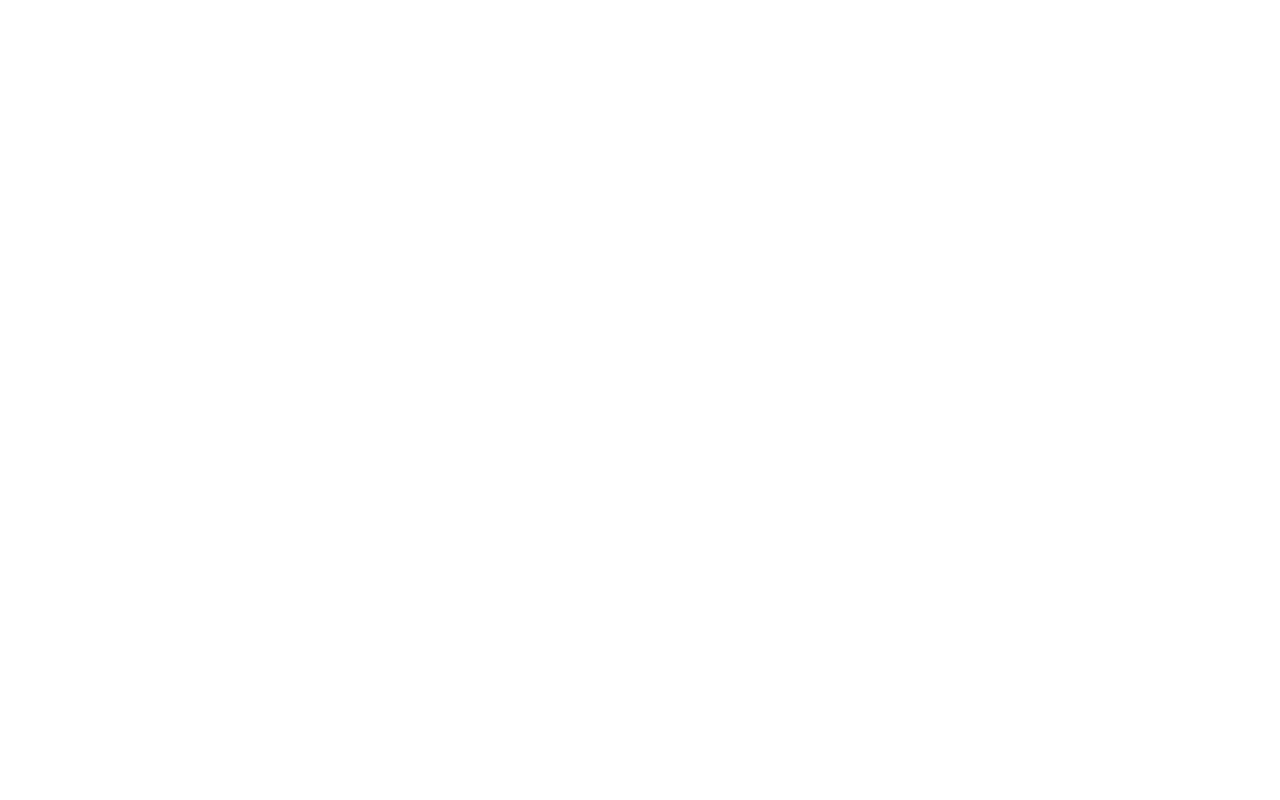
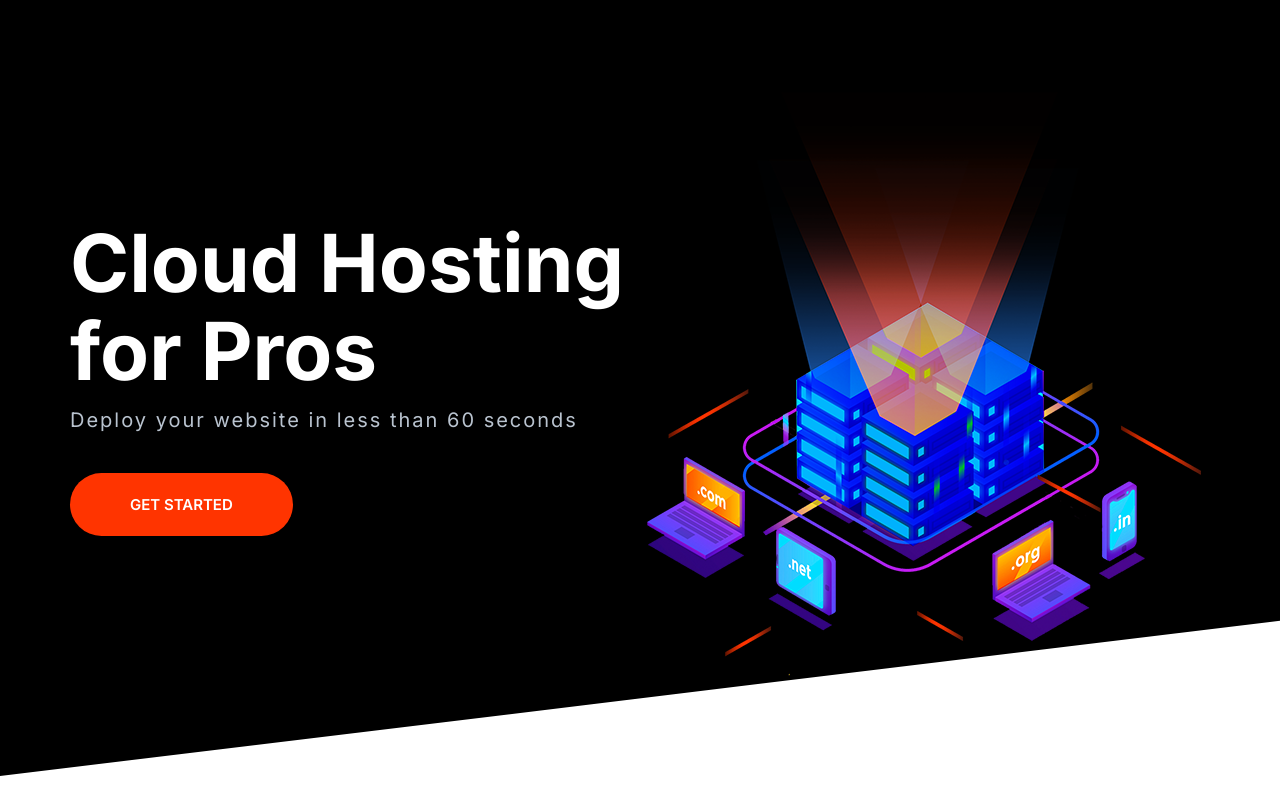
Before and after one commit to KevinCF5/moshify_html_css_project, a plain HTML site: page index.html in a window 1280 px wide. Drawn offline with Linux system fonts and the light colour scheme.

Commit message:
Build the hero component.

```diff
--- a/assets/css/styles.css
+++ b/assets/css/styles.css
@@ -15,6 +15,7 @@
 @import "../../components/collapsibles/_collapsible.css";
 @import "../../components/blocks/_blocks.css";
 @import "../../components/navbars/_navbars.css";
+@import "../../components/hero/_hero.css";
 
 /* TODO:  */
 /* FIXME:  */
@@ -44,6 +45,7 @@ h2,
 h3 {
   color: var(--color-headings);
   margin-bottom: 1rem;
+  line-height: 1.1;
 }
 
 h1 {
@@ -93,6 +95,10 @@ a {
   margin: 0 auto;
 }
 
+/* TABLETS */
+
+/* DESKTOP */
+
 /* PLAN COMPONENT */
 
 /* MEDIA QUERIES PLAN COMPONENT */
--- /dev/null
+++ b/components/hero/_hero.css
@@ -0,0 +1,34 @@
+/* HERO COMPONENT */
+.hero {
+  clip-path: polygon(0% 0%, 100% 0%, 100% 90%, 0% 100%);
+}
+
+.hero__tagline {
+  font-size: 2rem;
+  letter-spacing: 2px;
+  margin-bottom: 5.5rem;
+}
+
+.hero__image {
+  width: 100%;
+}
+
+.hero__content .btn--stretched {
+  padding: 2.2rem 12rem;
+}
+
+/* MEDIA QUERIES HERO COMPONENT */
+
+@media screen and (min-width: 768px) {
+  .hero {
+    padding-top: 0;
+  }
+  .hero__content {
+    text-align: left;
+    align-self: center;
+  }
+  .hero__content .btn--stretched {
+    padding-left: 6rem;
+    padding-right: 6rem;
+  }
+}
--- a/index.html
+++ b/index.html
@@ -13,6 +13,18 @@
     <link rel="stylesheet" href="assets/css/styles.css" />
   </head>
   <body>
+    <section class="block block--dark block--skewed-left">
+      <div class="container grid grid--cols-2">
+        <header class="block__header hero__content">
+          <h1 class="block__heading">Cloud Hosting for Pros</h1>
+          <p class="hero__tagline">
+            Deploy your website in less than 60 seconds
+          </p>
+          <a href="#" class="btn btn--accent btn--stretched">Get Started</a>
+        </header>
+        <img class="hero__image" src="assets/images/banner.png" alt="" />
+      </div>
+    </section>
     <script src="js/main.js"></script>
   </body>
 </html>
```
Also changed, not shown: components/hero/hero.html (added, +10 -0 lines), assets/images/banner.png (added).
